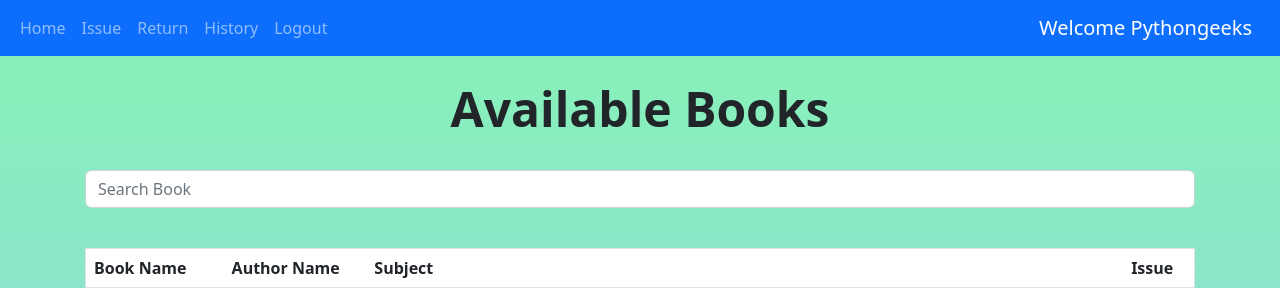
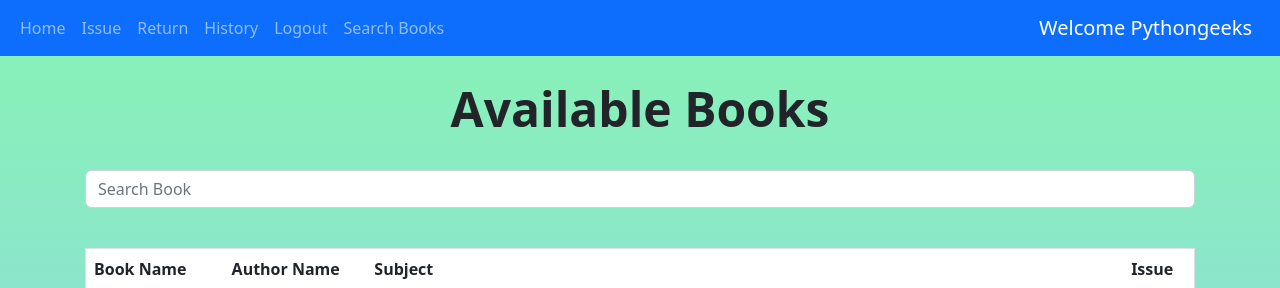
Before and after one commit to MC0803/Library-Management, a Django app: page /issue in a window 1280 px wide. Shown: the top 288 px of the page. Run offline with Django 4.2, Linux system fonts and the light colour scheme; a user stored in the database is signed in; data comes from the database, SQL or seed files in the repository; both versions use the stored data as it was after the commit.

Commit message:
12-08-25

```diff
--- a/library_management/books/urls.py
+++ b/library_management/books/urls.py
@@ -13,4 +13,5 @@ urlpatterns = [
     path('logout',views.logout,name='logout'),
     path('return_item',views.return_item,name='return_item'),
     path('history',views.history,name='history'),
+    path('search/', views.search_books, name='search_books'),
 ]
--- a/library_management/books/views.py
+++ b/library_management/books/views.py
@@ -1,5 +1,7 @@
 
 # Importing required libraries
+import requests
+from django.shortcuts import render
 from django.shortcuts import redirect, render
 from .models import Book, IssuedItem
 from django.contrib import messages
@@ -172,3 +174,16 @@ def return_item(request):
     # Return return page with books that are issued to user
     params = {'books':books}
     return render(request,'return_item.html',params)
+
+def search_books(request):
+    query = request.GET.get('q', '')  # get search term from URL param
+    books = []
+
+    if query:
+        url = f'https://openlibrary.org/search.json?q={query}'
+        response = requests.get(url)
+        if response.status_code == 200:
+            data = response.json()
+            books = data.get('docs', [])[:10]  # limit results to 10
+
+    return render(request, 'books/search_results.html', {'books': books, 'query': query})
--- a/library_management/templates/base.html
+++ b/library_management/templates/base.html
@@ -3,13 +3,18 @@
 <html lang="en">
 
 <head>
-    <meta charset="UTF-8">
-    <meta http-equiv="X-UA-Compatible" content="IE=edge">
-    <meta name="viewport" content="width=device-width, initial-scale=1.0">
+    <meta charset="UTF-8" />
+    <meta http-equiv="X-UA-Compatible" content="IE=edge" />
+    <meta name="viewport" content="width=device-width, initial-scale=1.0" />
     <title>Library Management System</title>
 
-    <link href="https://cdn.jsdelivr.net/npm/bootstrap@5.2.3/dist/css/bootstrap.min.css" rel="stylesheet" integrity="sha384-rbsA2VBKQhggwzxH7pPCaAqO46MgnOM80zW1RWuH61DGLwZJEdK2Kadq2F9CUG65" crossorigin="anonymous">
-    <script src="https://cdn.jsdelivr.net/npm/bootstrap@5.2.3/dist/js/bootstrap.bundle.min.js" integrity="sha384-kenU1KFdBIe4zVF0s0G1M5b4hcpxyD9F7jL+jjXkk+Q2h455rYXK/7HAuoJl+0I4" crossorigin="anonymous"></script>
+    <link href="https://cdn.jsdelivr.net/npm/bootstrap@5.2.3/dist/css/bootstrap.min.css" rel="stylesheet">
+    <link rel="stylesheet" href="{% static 'css/base.css' %}">
+
+    <link href="https://cdn.jsdelivr.net/npm/bootstrap@5.2.3/dist/css/bootstrap.min.css" rel="stylesheet"
+        integrity="sha384-rbsA2VBKQhggwzxH7pPCaAqO46MgnOM80zW1RWuH61DGLwZJEdK2Kadq2F9CUG65" crossorigin="anonymous" />
+    <script src="https://cdn.jsdelivr.net/npm/bootstrap@5.2.3/dist/js/bootstrap.bundle.min.js"
+        integrity="sha384-kenU1KFdBIe4zVF0s0G1M5b4hcpxyD9F7jL+jjXkk+Q2h455rYXK/7HAuoJl+0I4" crossorigin="anonymous"></script>
 
     <style>
         body {
@@ -34,41 +39,40 @@
                 <ul class="navbar-nav me-auto mb-2 mb-lg-0">
                     {% if not user.is_authenticated %}
                         <li class="nav-item">
-                        <a class="nav-link" href="login">Login</a>
+                            <a class="nav-link" href="{% url 'login' %}">Login</a>
                         </li>
                         <li class="nav-item">
-                        <a class="nav-link" href="register">Register</a>
+                            <a class="nav-link" href="{% url 'register' %}">Register</a>
                         </li>
                     {% else %}
                         <li class="nav-item">
-                        <a class="nav-link" href="/">Home</a>
+                            <a class="nav-link" href="{% url 'home' %}">Home</a>
                         </li>
                         <li class="nav-item">
-                        <a class="nav-link" href="issue">Issue</a>
+                            <a class="nav-link" href="{% url 'issue' %}">Issue</a>
                         </li>
                         <li class="nav-item">
-                        <a class="nav-link" href="return_item">Return</a>
+                            <a class="nav-link" href="{% url 'return_item' %}">Return</a>
                         </li>
                         <li class="nav-item">
-                        <a class="nav-link" href="history">History</a>
+                            <a class="nav-link" href="{% url 'history' %}">History</a>
                         </li>
                         <li class="nav-item">
-                        <a class="nav-link" href="logout">Logout</a>
+                            <a class="nav-link" href="{% url 'logout' %}">Logout</a>
+                        </li>
+                        <li class="nav-item">
+                            <a class="nav-link" href="{% url 'search_books' %}">Search Books</a>
                         </li>
                     {% endif %}
                 </ul>
-                {% block search %}
-
-                {% endblock %}
+                {% block search %}{% endblock %}
             </div>
             {% if user.is_authenticated %}
-            <a class="navbar-brand" href="#">Welcome {{request.user.first_name}}</a>
+                <a class="navbar-brand" href="#">Welcome {{ request.user.first_name }}</a>
             {% endif %}
         </div>
     </nav>
-    {% block content %}
-
-    {% endblock %}
+    {% block content %}{% endblock %}
 </body>
 
 </html>
--- a/library_management/templates/home.html
+++ b/library_management/templates/home.html
@@ -1,4 +1,8 @@
-{% extends 'base.html' %} {% load static %} {% block content %}
+{% extends 'base.html' %} {% load static %}
+{% block extra_css %}
+<link rel="stylesheet" href="{% static 'css/home.css' %}">
+{% endblock %}
+{% block content %}
 <style>
   html {
     height: 100%;
--- a/library_management/templates/issue_item.html
+++ b/library_management/templates/issue_item.html
@@ -1,5 +1,14 @@
+{% extends 'base.html' %}
+{% load static %}
+
+{% block extra_js %}
 <script src="https://ajax.googleapis.com/ajax/libs/jquery/3.4.1/jquery.min.js"></script>
-{% extends 'base.html' %} {% block content %} {% for message in messages %}
+{% endblock %}
+
+{% block extra_css %}
+<link rel="stylesheet" href="{% static 'css/issue_item.css' %}">
+{% endblock %}
+{% block content %} {% for message in messages %}
 <div class="alert alert-{{message.tags}} rounded-0" role="alert">
   {{message}}
 </div>
--- a/library_management/templates/register.html
+++ b/library_management/templates/register.html
@@ -1,4 +1,8 @@
 {% extends 'base.html' %}
+{% load static %}
+{% block extra_css %}
+<link rel="stylesheet" href="{% static 'css/register.css' %}">
+{% endblock %}
 {% block content %}
 <br>
 <center>
```
Also changed, not shown: library_management/templates/books/search_results.html (added, +29 -0 lines), library_management/templates/history.html (+6 -1 lines), library_management/templates/login.html (+7 -1 lines), library_management/db.sqlite3, library_management/static/css/base.css (added), library_management/static/css/history.css (added), library_management/static/css/home.css (added), library_management/static/css/issue_item.css (added), library_management/static/css/login.css (added), library_management/static/css/register.css (added), library_management/static/css/return_item.css (added). Lines whose indentation alone changed are shown as unchanged.
